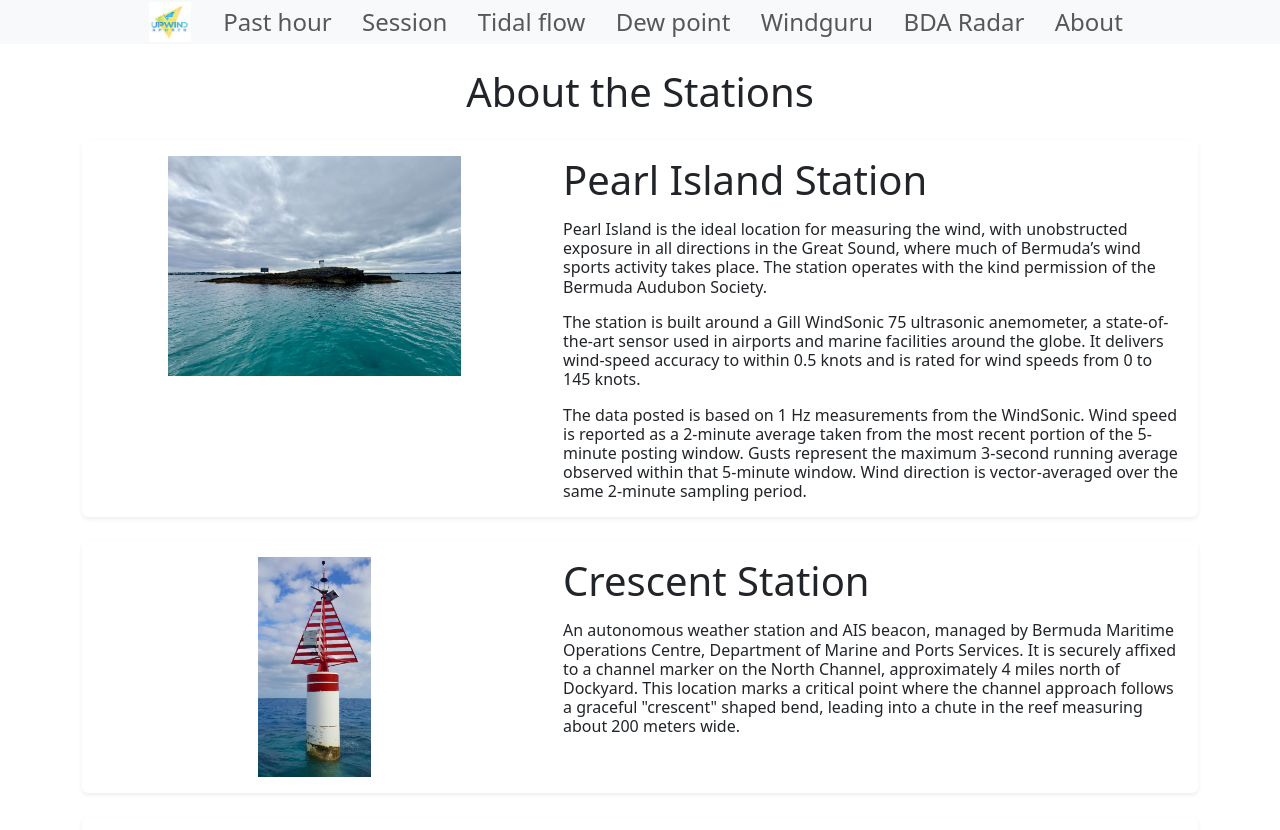
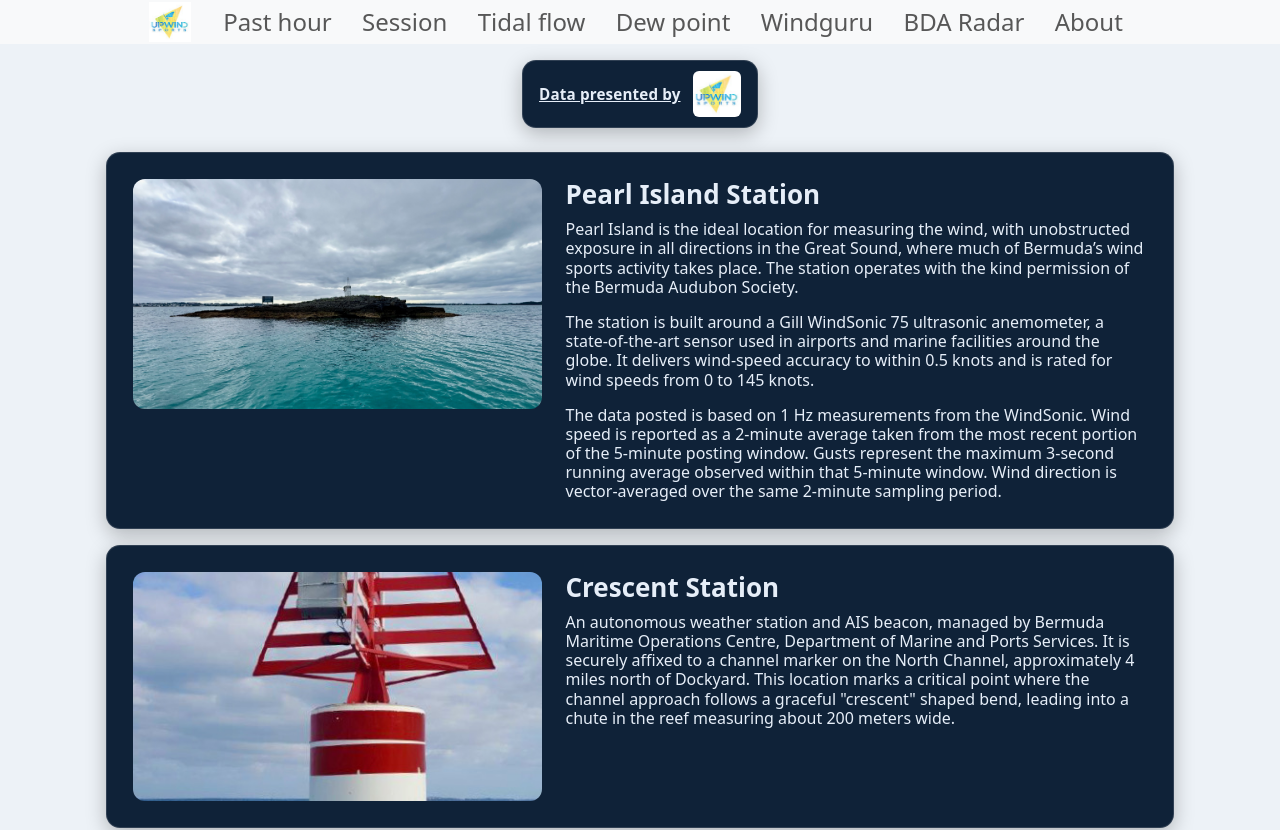
Before and after one commit to jayriihi/pearlapp, a Flask app: page /about in a window 1280 px wide. Shown: the top 830 px of the page. Run offline with Flask 2, Linux system fonts and the light colour scheme.

Commit message:
Updated the about and upwindsports pages to match the dark card theme of the chart pages

```diff
--- a/app/templates/about.html
+++ b/app/templates/about.html
@@ -1,30 +1,121 @@
 {% extends "base.html" %}
-{% block title %}About the Stations{% endblock %}
+{% block title %}The Stations{% endblock %}
 {% block content %}
 <style>
-  .station-img{
-    width: 100%;
-    max-height: 220px;
-    object-fit: contain;
-    border-radius: 6px;
+  :root{
+    --bg:#edf2f7;
+    --panel:#0f2238;
+    --panel-text:#e6eef8;
+    --panel-stroke:rgba(255,255,255,.14);
+    --page-max:1100px;
+  }
+
+  body{ background: var(--bg) !important; }
+
+  .page-wrap{ max-width:var(--page-max); margin:0 auto; padding:16px; }
+  .card-dark{
+    background:var(--panel);
+    color:var(--panel-text);
+    border:1px solid var(--panel-stroke);
+    border-radius:14px;
+    box-shadow:0 6px 20px rgba(0,0,0,.25);
+    padding:clamp(14px,2.6vw,26px);
+  }
+
+  .page-title{
+    margin:0;
+    font-size:clamp(22px,2.6vw,32px);
+    font-weight:700;
+    color:var(--panel-text);
+  }
+
+  .page-logo{
+    display:inline-flex;
+    align-items:center;
+    justify-content:center;
+  }
+
+  .page-logo img{
+    height:46px;
+    width:auto;
+    display:block;
+    border-radius:6px;
+  }
+
+  .credit-bubble{
+    display:inline-flex;
+    align-items:center;
+    gap:12px;
+    background:var(--panel);
+    color:var(--panel-text);
+    border:1px solid var(--panel-stroke);
+    border-radius:14px;
+    padding:10px 16px;
+    box-shadow:0 6px 20px rgba(0,0,0,.25);
+  }
+
+  .credit-bubble span{
+    font-size:0.95rem;
+    font-weight:600;
+    letter-spacing:.01em;
+  }
+
+  @media (max-width: 640px){
+    .page-logo img{ height:38px; }
+    .credit-bubble{ padding:8px 12px; gap:10px; }
+    .credit-bubble span{ font-size:0.85rem; }
+  }
+
+  .station-stack{ display:flex; flex-direction:column; gap:16px; }
+
+  .station-media{
+    width:100%;
+    aspect-ratio:16 / 9;
+    border-radius:12px;
+    overflow:hidden;
+    background:rgba(255,255,255,.08);
+  }
+
+  .station-media img{
+    width:100%;
+    height:100%;
+    object-fit:cover;
+    display:block;
+  }
+
+  .station-title{
+    margin:0 0 10px;
+    font-size:clamp(18px,2.2vw,26px);
+    font-weight:700;
+  }
+
+  .station-body{ max-width: 620px; }
+
+  @media (max-width: 767px){
+    .card-dark{ padding:16px; }
+    .station-body{ max-width: 100%; }
   }
 </style>
 
-<div class="container py-4">
+<div class="page-wrap">
   <div class="text-center mb-4">
-    <h1 class="display-6 mb-2">About the Stations</h1>
+    <a class="page-logo credit-bubble" href="http://192.168.4.162:5001/upwindsports" aria-label="Upwind Sports">
+      <span>Data presented by</span>
+      <img src="{{ url_for('static', filename='upwinds_logo.jpg') }}" alt="Upwind Sports">
+    </a>
   </div>
 
-  <div class="row g-4">
-    <div class="col-12">
-      <div class="card border-0 shadow-sm">
-        <div class="row g-0 align-items-stretch">
-          <div class="col-md-5 p-3">
-            <img src="{{ url_for('static', filename='pearl.jpeg') }}" alt="Pearl Island Station" class="img-fluid station-img">
+  <div class="station-stack">
+    <div class="card-dark">
+      <div class="row g-4 align-items-stretch">
+        <div class="col-12 col-md-5">
+          <div class="station-media">
+            <img src="{{ url_for('static', filename='pearl.jpeg') }}" alt="Pearl Island Station">
           </div>
-          <div class="col-md-7">
-            <div class="card-body">
-              <h2 class="display-6 mb-3">Pearl Island Station</h2>
+        </div>
+        <div class="col-12 col-md-7">
+          <div class="station-body">
+            <h2 class="station-title">Pearl Island Station</h2>
             <p class="fs-6">
               Pearl Island is the ideal location for measuring the wind, with unobstructed exposure in all directions in the Great Sound, where much of Bermuda’s wind sports activity takes place. The station operates with the kind permission of the Bermuda Audubon Society.
             </p>
@@ -38,18 +129,18 @@
         </div>
       </div>
     </div>
+
+    <div class="card-dark">
+      <div class="row g-4 align-items-stretch">
+        <div class="col-12 col-md-5">
+          <div class="station-media">
+            <img src="{{ url_for('static', filename='crescent.jpeg') }}" alt="Crescent Station">
           </div>
-
-    <div class="col-12">
-      <div class="card border-0 shadow-sm">
-        <div class="row g-0 align-items-stretch">
-          <div class="col-md-5 p-3">
-            <img src="{{ url_for('static', filename='icons/crescent.jpeg') }}" alt="Crescent Station" class="img-fluid station-img">
         </div>
-          <div class="col-md-7">
-            <div class="card-body">
-              <h2 class="display-6 mb-3">Crescent Station</h2>
-              <p class="fs-6">
+        <div class="col-12 col-md-7">
+          <div class="station-body">
+            <h2 class="station-title">Crescent Station</h2>
+            <p class="fs-6 mb-0">
               An autonomous weather station and AIS beacon, managed by Bermuda Maritime Operations Centre,
               Department of Marine and Ports Services. It is securely affixed to a channel marker on the North
               Channel, approximately 4 miles north of Dockyard. This location marks a critical point where the
@@ -60,18 +151,18 @@
         </div>
       </div>
     </div>
+
+    <div class="card-dark">
+      <div class="row g-4 align-items-stretch">
+        <div class="col-12 col-md-5">
+          <div class="station-media">
+            <img src="{{ url_for('static', filename='NMB.jpeg') }}" alt="NMB Station">
           </div>
-
-    <div class="col-12">
-      <div class="card border-0 shadow-sm">
-        <div class="row g-0 align-items-stretch">
-          <div class="col-md-5 p-3">
-            <img src="{{ url_for('static', filename='NMB.jpeg') }}" alt="NMB Station" class="img-fluid station-img">
         </div>
-          <div class="col-md-7">
-            <div class="card-body">
-              <h2 class="display-6 mb-3">NMB Station</h2>
-              <p class="fs-6">
+        <div class="col-12 col-md-7">
+          <div class="station-body">
+            <h2 class="station-title">NMB Station</h2>
+            <p class="fs-6 mb-0">
               National Museum Bermuda is a station run by the Bermuda Weather Service on the roof of Commissioner's
               House at the tip of Dockyard.
             </p>
@@ -81,5 +172,4 @@
     </div>
   </div>
 </div>
-</div>
 {% endblock %}
--- a/app/templates/base.html
+++ b/app/templates/base.html
@@ -78,7 +78,7 @@
           <div class="nav-set d-flex align-items-center gap-3 mx-auto">
             <!-- logo sits just to the left of the items -->
             <a class="navbar-brand p-0" href="{{ url_for('upwindsports') }}">
-              <img src="{{ url_for('static', filename='icons/upwinds_logo.jpg') }}" alt="Upwind Sports" class="brand-img">
+              <img src="{{ url_for('static', filename='upwinds_logo.jpg') }}" alt="Upwind Sports" class="brand-img">
             </a>
 
             <!-- menu -->
```
Also changed, not shown: app/templates/upwindsports.html (+88 -8 lines), app/static/NMB1.jpeg (added), app/static/NMB2.jpeg (added), app/static/dingin.jpeg (added), app/static/icons/crescent.jpeg (deleted), app/static/icons/upwinds_logo.jpg (deleted), 6 other files. Lines whose indentation alone changed are shown as unchanged.
